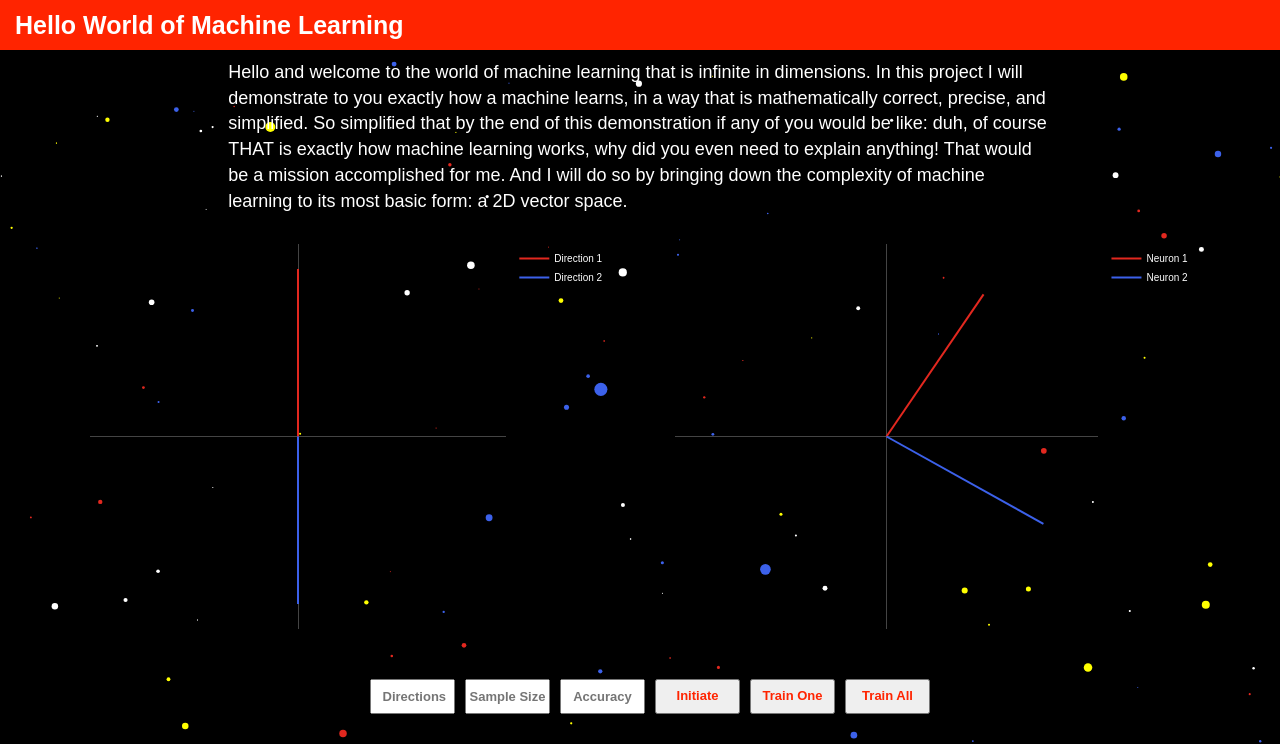
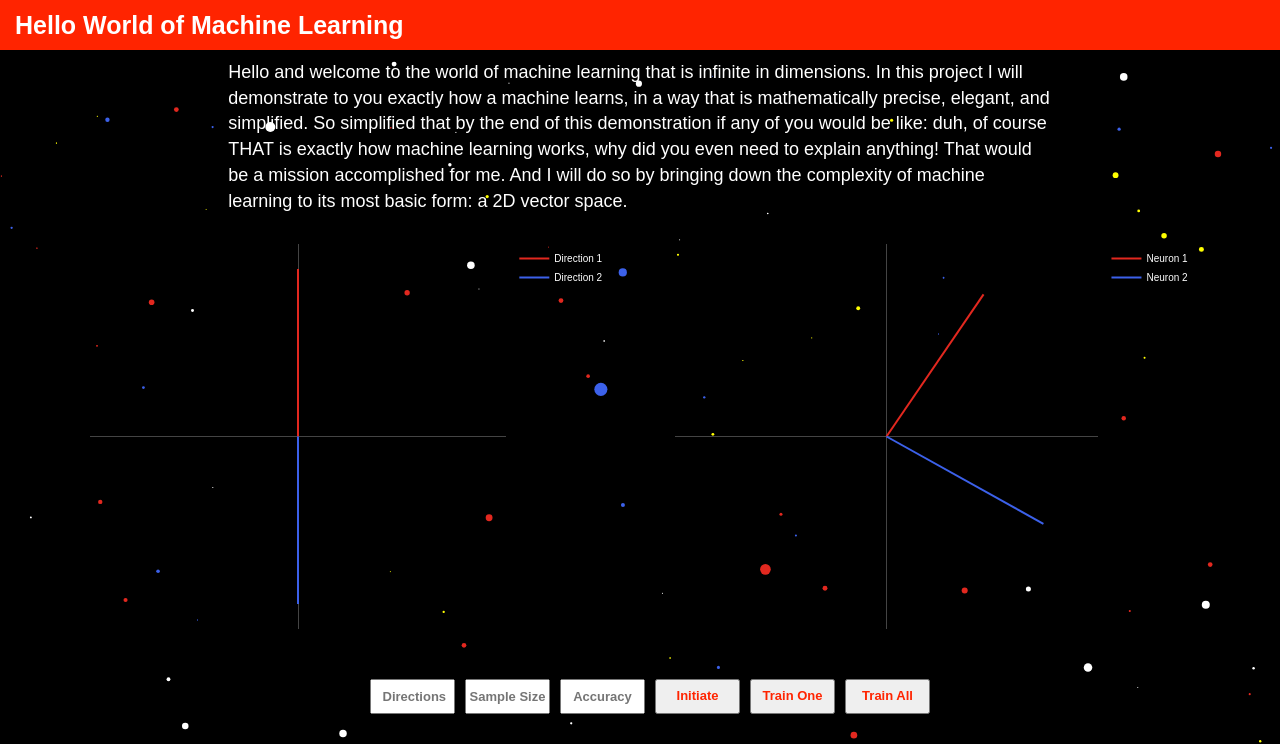
Before and after one commit to qingyangucb/Hello_World_ML, a Flask app: page / in a window 1280 px wide. Shown: the top 744 px of the page. Run offline with Flask 2, Linux system fonts and the light colour scheme; some libraries are stand-ins or nearby versions.

Commit message:
added the train all method, and tweaked some settings. But the project is complete for the most part.

```diff
--- a/app.py
+++ b/app.py
@@ -15,9 +15,9 @@
 size = 0
 thetas = np.random.rand(2,2)
 directions = np.random.rand(2,2)
-counter = 0
-print(directions)
-print(type(directions[0][0]))
+# counter = 0
+# print(directions)
+# print(type(directions[0][0]))
 
 # ----------------------------------------------------------------------------
 
@@ -34,7 +34,7 @@
 def makeSamples(sampleSize, thetas1x,thetas1y,thetas2x,thetas2y,D1x,D1y,D2x,D2y):
 	global size, x, y, thetas, directions, counter
 	size = int(sampleSize)
-	print(type(D1x))
+	# print(type(D1x))
 	# D1x = np.array(D1x)
 	# D1y = np.array(D1y)
 	# D2x = np.array(D2x)
@@ -94,8 +94,7 @@
 	global counter, directions
 	global thetas, x, y
 	counter = 0
-	print(f'counter {counter}')
-	delta = trainEpoch(x,y,thetas,directions)
+	delta, z, answers = trainEpoch(x,y,thetas,directions)
 	# deltaR = np.around(delta, decimals=2)
 	# tempAR = np.around(tempA, decimals=2)
 	# tempErrorR = np.around(tempError, decimals=2)
@@ -104,8 +103,8 @@
 	# yR = np.around(y[counter], decimals=2)
 	print('this is delta:')
 	print(delta)
-	print(type(delta))
-	# thetas += delta
+
+	thetas += delta
 	delta = delta.tolist()
 
 	# print(thetas)
--- a/generateFunctions.py
+++ b/generateFunctions.py
@@ -88,6 +88,7 @@
 		tempError = tempAns - tempA
 		delta += np.outer(tempError,point)
 
+	delta = delta / size
 
 
 	return delta, z, answers
--- a/static/js/helper.js
+++ b/static/js/helper.js
@@ -25,7 +25,7 @@
 
 function setup() {
   createCanvas(window.innerWidth, window.innerHeight);
-  for (let i = 0; i < 800; i++) {
+  for (let i = 0; i < 600; i++) {
     stars[i] = new Star();
   }
 }
@@ -33,7 +33,7 @@
 
 
 function draw() {
-  speed = map(mouseX/2, 0, width, 0, 50);
+  speed = map((mouseX+mouseY)/3, 0, width, 0, 50);
   background(0);
   translate(width / 2, height / 2);
   for (let i = 0; i < stars.length; i++) {
--- a/static/js/logic.js
+++ b/static/js/logic.js
@@ -55,7 +55,7 @@
 	}
 
 
-	var size = document.getElementById('sampleSize').value;
+		size = document.getElementById('sampleSize').value;
 		// console.log(size);
 		var url = 'makeSamples/' + size + '/'
 		+ thetas1x + '/'+ thetas1y + '/' + thetas2x + '/' + thetas2y
@@ -66,7 +66,8 @@
 }
 
 function trainOne() {
-	console.log('trainOne called');
+
+	// console.log('trainOne called');
 	var url1 = 'trainOne';
 	d3.json(url1).then(function(results) {
 		// console.log(results)
@@ -152,18 +153,18 @@
 // console.log(`this is screen width ${window.innerWidth}`)
 // console.log(`this is screen height ${window.innerHeight}`)
 function trainAll() {
-	console.log('trainAll called');
+	// console.log('trainAll called');
 	var url1 = 'trainAll';
 	d3.json(url1).then(function(results) {
 		tabeCounter = 0;
-		delta = results[0];
+		delta = results;
 
 		thetas1x += delta[0][0];
 		thetas1y += delta[0][1];
-		thetas1 = [thetas1x, thetas1y]
+		thetas1 = [thetas1x, thetas1y];
 		thetas2x += delta[1][0];
 		thetas2y += delta[1][1];
-		thetas2 = [thetas2x, thetas2y]
+		thetas2 = [thetas2x, thetas2y];
 
 		var thetas1xR = thetas1x.toFixed(2);
 		var thetas1yR = thetas1y.toFixed(2);
@@ -192,16 +193,19 @@
 		document.getElementById('n0').innerHTML = thetas2R;
 		document.getElementById('n0').style="color:#FFFF00";
 
+		updatePlot1All(D1,D2);
+		updatePlot2All(normalize(thetas1),normalize(thetas2));
+
 		}
 
 	)
-	// var url2 = 'accuracyOne/'
-	// + thetas1x + '/'+ thetas1y + '/' + thetas2x + '/' + thetas2y
-	// + '/' + D1x + '/'+ D1y + '/' + D2x + '/' + D2y;
-	// d3.json(url2).then(function(results) {
-	// 	accuracy = (results*100).toFixed(0)+'%'
-	// 	document.getElementById('accuracy').value = accuracy;
-	// 	document.getElementById('accuracy').style = "color: #3C61EA";
-	// })
+	var url2 = 'accuracyOne/'
+	+ thetas1x + '/'+ thetas1y + '/' + thetas2x + '/' + thetas2y
+	+ '/' + D1x + '/'+ D1y + '/' + D2x + '/' + D2y;
+	d3.json(url2).then(function(results) {
+		accuracy = (results*100).toFixed(0)+'%'
+		document.getElementById('accuracy').value = accuracy;
+		document.getElementById('accuracy').style = "color: #3C61EA";
+	})
 
 }
--- a/static/js/plot1.js
+++ b/static/js/plot1.js
@@ -230,3 +230,91 @@
 	Plotly.newPlot('plot1', data, layout);
 
 }
+
+
+function updatePlot1All(thetas1, thetas2, xy) {
+	var plotHeight = 425;
+	var plotWidth = 550;
+
+	var line1 = {
+
+		x: [0,thetas1[0]],
+		y: [0,thetas1[1]],
+		name: 'Direction 1',
+		mode: 'lines',
+		line: {
+			color: '#E2281F',
+			width: 2
+		}
+	};
+
+	var line2 = {
+
+		x: [0,thetas2[0]],
+		y: [0,thetas2[1]],
+		name: 'Direction 2',
+		mode: 'lines',
+		line: {
+			color: '#3C61EA',
+			width: 2
+		}
+	};
+
+
+	var layout = {
+
+		autosize: false,
+		width: plotWidth,
+		height: plotHeight,
+		hovermode: !1,
+		paper_bgcolor: 'rgba(0,0,0,0)',
+		plot_bgcolor: 'rgba(0,0,0,0)',
+		margin: {
+			l: 20,
+			r: 20,
+			b: 20,
+			t: 20,
+		},
+		legend: {
+			// x: 1,
+			// xanchor: 'right',
+			// y: 1
+		},
+		xaxis: {
+			autorange: false,
+			range: [-1.15, 1.15],
+			showgrid: false,
+			zeroline: true,
+			showline: false,
+			// autotick: false,
+			// ticks: 'outside',
+			// tick0: 0,
+			// dtick: .5,
+			showticklabels: false
+		},
+		yaxis: {
+			autorange: false,
+			range: [-1.15, 1.15],
+			showgrid: false,
+			zeroline: true,
+			showline: false,
+			// autotick: false,
+			// ticks: 'outside',
+			// tick0: 0,
+			// dtick: .5,
+			showticklabels: false
+		},
+		font: {
+			family: 'sans-serif',
+			size: 10,
+			color: '#FFFFFF'
+		},
+	};
+
+
+
+	var data = [line1, line2];
+
+	Plotly.newPlot('plot1', data, layout);
+
+}
--- a/static/js/plot2.js
+++ b/static/js/plot2.js
@@ -229,3 +229,91 @@
 	Plotly.newPlot('plot2', data, layout);
 
 }
+
+
+function updatePlot2All(thetas1, thetas2) {
+	var plotHeight = 425;
+	var plotWidth = 550;
+
+	var line1 = {
+
+		x: [0,thetas1[0]],
+		y: [0,thetas1[1]],
+		name: 'Neuron 1',
+		mode: 'lines',
+		line: {
+			color: '#E2281F',
+			width: 2
+		}
+	};
+
+	var line2 = {
+
+		x: [0,thetas2[0]],
+		y: [0,thetas2[1]],
+		name: 'Neuron 2',
+		mode: 'lines',
+		line: {
+			color: '#3C61EA',
+			width: 2
+		}
+	};
+
+
+	var layout = {
+
+		autosize: false,
+		width: plotWidth,
+		height: plotHeight,
+		hovermode: !1,
+		paper_bgcolor: 'rgba(0,0,0,0)',
+		plot_bgcolor: 'rgba(0,0,0,0)',
+		margin: {
+			l: 20,
+			r: 20,
+			b: 20,
+			t: 20,
+		},
+		legend: {
+			// x: 1,
+			// xanchor: 'right',
+			// y: 1
+		},
+		xaxis: {
+			autorange: false,
+			range: [-1.15, 1.15],
+			showgrid: false,
+			zeroline: true,
+			showline: false,
+			// autotick: false,
+			// ticks: 'outside',
+			// tick0: 0,
+			// dtick: .5,
+			showticklabels: false
+		},
+		yaxis: {
+			autorange: false,
+			range: [-1.15, 1.15],
+			showgrid: false,
+			zeroline: true,
+			showline: false,
+			// autotick: false,
+			// ticks: 'outside',
+			// tick0: 0,
+			// dtick: .5,
+			showticklabels: false
+		},
+		font: {
+			family: 'sans-serif',
+			size: 10,
+			color: '#FFFFFF'
+		},
+	};
+
+
+
+	var data = [line1, line2];
+
+	Plotly.newPlot('plot2', data, layout);
+
+}
--- a/templates/index.html
+++ b/templates/index.html
@@ -42,7 +42,7 @@
 
   <div class = 'col-md-8 col-md-offset-2 intro'>
     <row>
-      <p>Hello and welcome to the world of machine learning that is infinite in dimensions. In this project I will demonstrate to you exactly how a machine learns, in a way that is mathematically correct, precise, and simplified. So simplified that by the end of this demonstration if any of you would be like: duh, of course THAT is exactly how machine learning works, why did you even need to explain anything! That would be a mission accomplished for me. And I will do so by bringing down the complexity of machine learning to its most basic form: a 2D vector space.
+      <p>Hello and welcome to the world of machine learning that is infinite in dimensions. In this project I will demonstrate to you exactly how a machine learns, in a way that is mathematically precise, elegant, and simplified. So simplified that by the end of this demonstration if any of you would be like: duh, of course THAT is exactly how machine learning works, why did you even need to explain anything! That would be a mission accomplished for me. And I will do so by bringing down the complexity of machine learning to its most basic form: a 2D vector space.
       </p>
     </row>
   </div>
```
Also changed, not shown: 2 other files.
